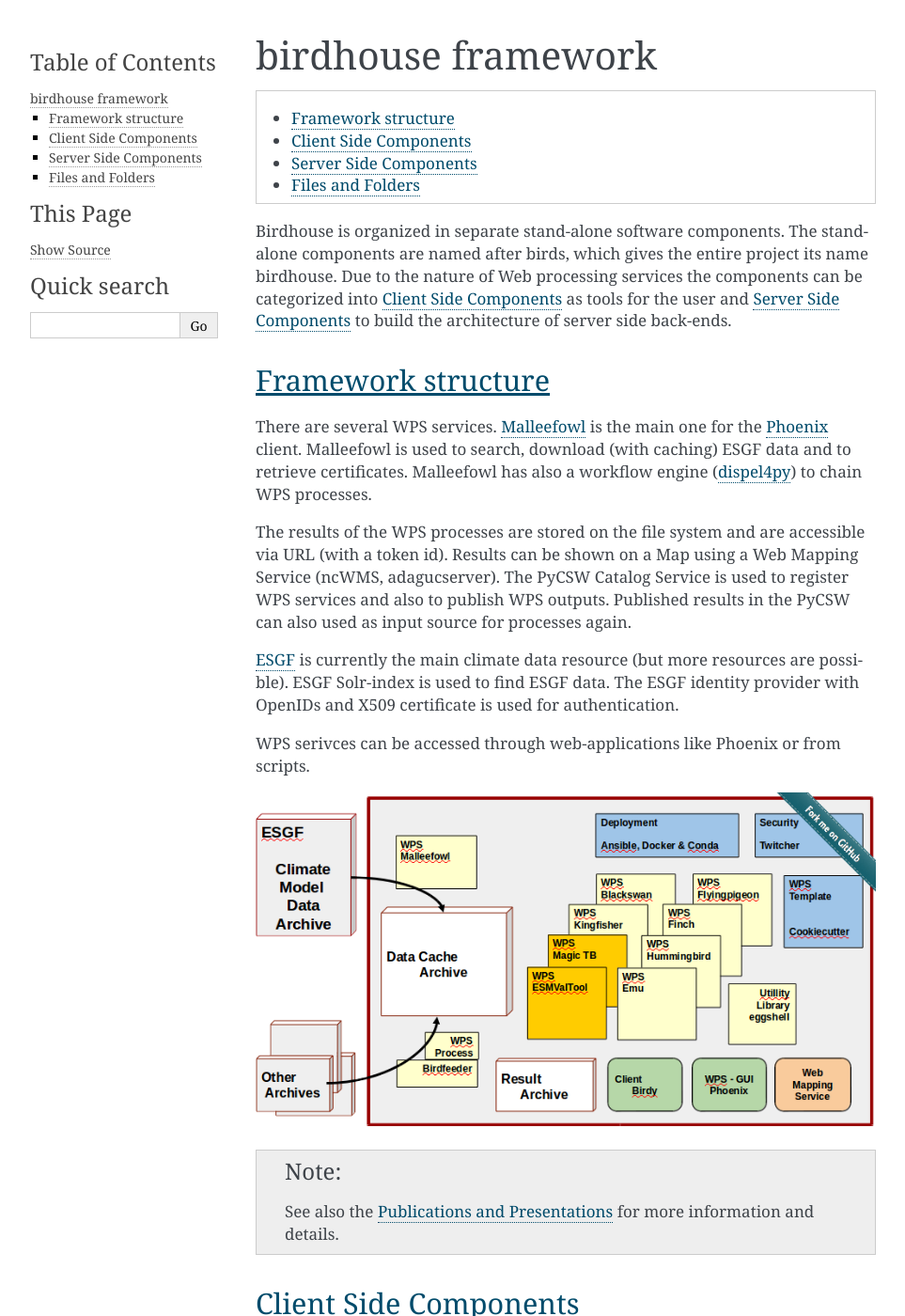
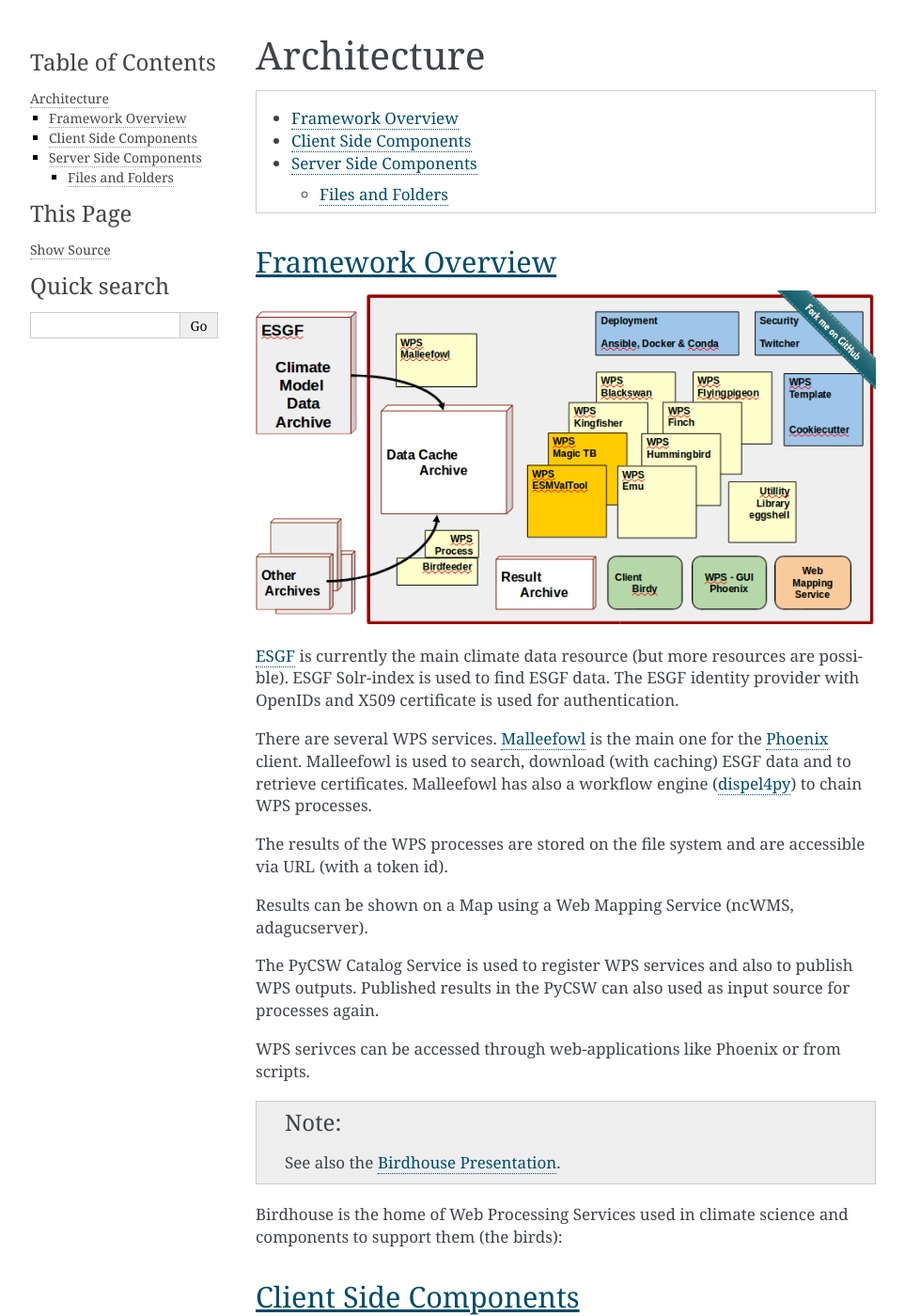
Before and after one commit to bird-house/birdhouse-docs, a Sphinx documentation site: the page built from docs/source/architecture.rst, in a window 1280 px wide and 1400 px high. Shown: the whole window at 94% size, without its empty margins (148-1111 px from the left). Built offline with Sphinx 7.4.7, drawn with Linux system fonts in a browser that asks for light colours; some of the changed text lies outside the part shown.

Commit message:
Revert "Doc aggregation (#42)"
This reverts commit 6ce5bcdfc8f95ae52ed428b6cce7233f2e6253f6.

```diff
--- a/docs/source/framework.rst
+++ b/docs/source/architecture.rst
@@ -1,39 +1,42 @@
-.. _framework:
+.. _birdhouse_overview:
 
-*******************
-birdhouse framework
-*******************
+
+Architecture
+============
 
 .. contents::
     :local:
     :depth: 2
 
 
-Birdhouse is organized in separate stand-alone software components. The stand-alone components are named after birds, which gives the entire project its name birdhouse. Due to the nature of Web processing services the components can be categorized into :ref:`client_components` as tools for the user and :ref:`server_components` to build the architecture of server side back-ends.
+Framework Overview
+------------------
 
+.. image:: _images/framework.png
 
-.. _framework_structure:
-
-Framework structure
--------------------
+ESGF_ is currently the main climate data resource (but more resources are possible).
+ESGF Solr-index is used to find ESGF data.
+The ESGF identity provider with OpenIDs and X509 certificate is used for authentication.
 
 There are several WPS services. Malleefowl_ is the main one for the Phoenix_ client.
 Malleefowl is used to search, download (with caching) ESGF data and to retrieve certificates.
 Malleefowl has also a workflow engine (dispel4py_) to chain WPS processes.
 
 The results of the WPS processes are stored on the file system and are accessible via URL (with a token id).
+
 Results can be shown on a Map using a Web Mapping Service (ncWMS, adagucserver).
+
 The PyCSW Catalog Service is used to register WPS services and also to publish WPS outputs.
 Published results in the PyCSW can also used as input source for processes again.
 
-ESGF_ is currently the main climate data resource (but more resources are possible).
-ESGF Solr-index is used to find ESGF data. The ESGF identity provider with OpenIDs and X509 certificate is used for authentication.
-
 WPS serivces can be accessed through web-applications like Phoenix or from scripts.
 
-.. image:: _images/framework.png
+.. note:: See also the `Birdhouse Presentation`_.
 
-.. note:: See also the :ref:`Publications and Presentations <publications>` for more information and details.
+.. _Birdhouse Presentation: https://github.com/bird-house/birdhouse-presentation
+
+Birdhouse is the home of Web Processing Services used in climate science and
+components to support them (the birds):
 
 
 .. _client_components:
--- a/docs/source/conf.py
+++ b/docs/source/conf.py
@@ -43,8 +43,6 @@
 
 # Add any paths that contain templates here, relative to this directory.
 templates_path = ['_templates']
-
-intersphinx_mapping = {'pavics': ('https://raw.githubusercontent.com/Ouranosinc/pavics-sdi/master/docs/source/', None)}
 
 # The suffix(es) of source filenames.
 # You can specify multiple suffix as a list of string:
@@ -318,7 +316,6 @@
                        'flyingpigeon': ('https://flyingpigeon.readthedocs.io/en/latest/', None),
                        'hummingbird': ('https://birdhouse-hummingbird.readthedocs.io/en/latest/', None),
                        'emu': ('https://emu.readthedocs.io/en/latest/', None),
-                       'pelican': ('https://github.com/bird-house/pelican', None),
                        'birdy': ('https://birdy.readthedocs.io/en/latest/', None),
                        'bootstrap': ('https://birdhousebuilderbootstrap.readthedocs.io/en/latest/', None),
                         }
@@ -341,7 +338,6 @@
 .. _Twitcher: http://twitcher.readthedocs.io/en/latest/
 .. _Flyingpigeon: http://flyingpigeon.readthedocs.io/en/latest/
 .. _Hummingbird: http://birdhouse-hummingbird.readthedocs.io/en/latest/
-.. _Pelican: https://github.com/bird-house/pelican
 .. _Emu: http://emu.readthedocs.io/en/latest/
 .. _Black Swan: https://github.com/bird-house/blackswan
 .. _Finch: https://github.com/bird-house/finch
--- a/docs/source/index.rst
+++ b/docs/source/index.rst
@@ -4,11 +4,11 @@
    :maxdepth: 2
 
    overview
-   framework
-   projects
+   architecture
    guidelines
    ideas/index
    communication
+   projects
    publications
    release_notes
    license
```
Also changed, not shown: other parts of docs/source/architecture.rst (+7 -3 lines), docs/source/overview.rst (+6 -6 lines), docs/source/projects.rst (+13 -12 lines).
